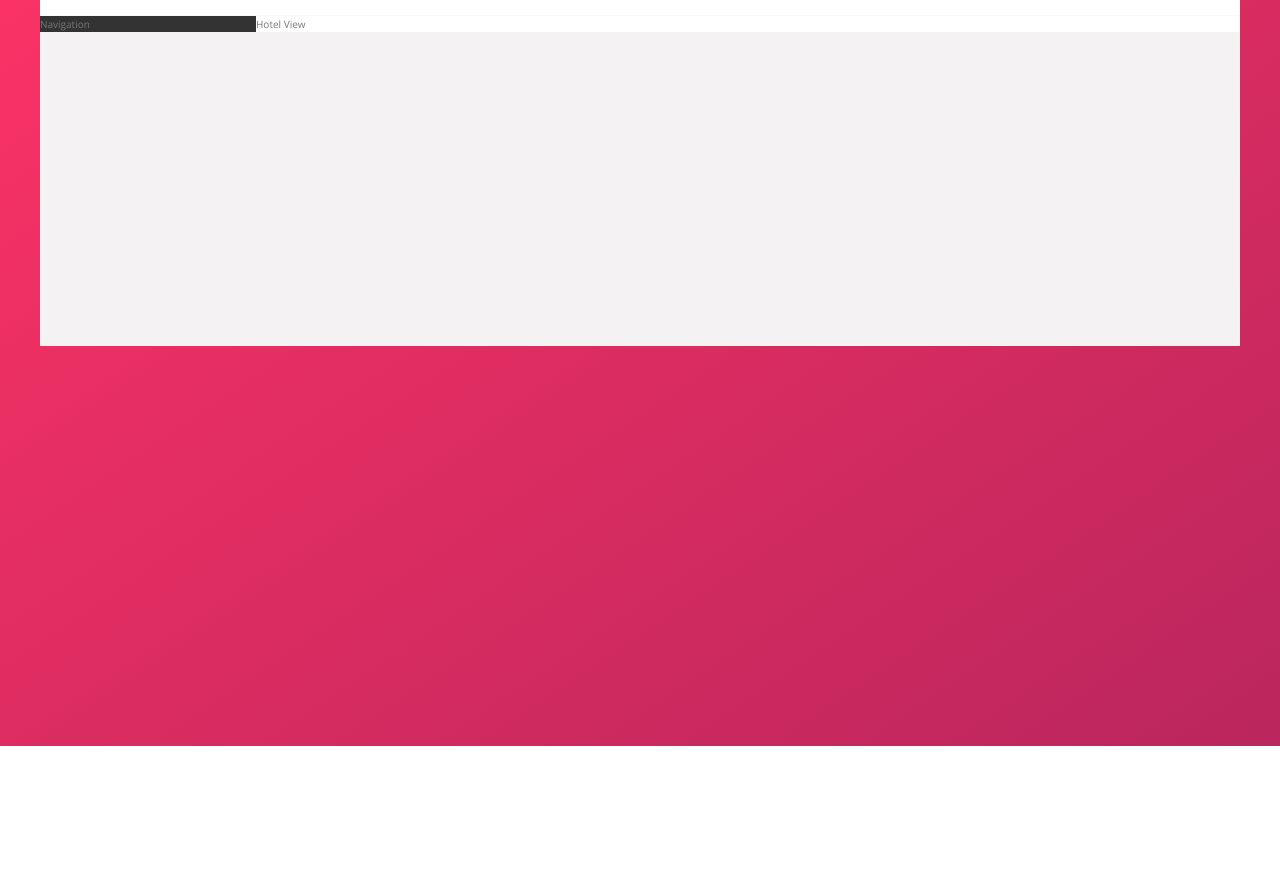
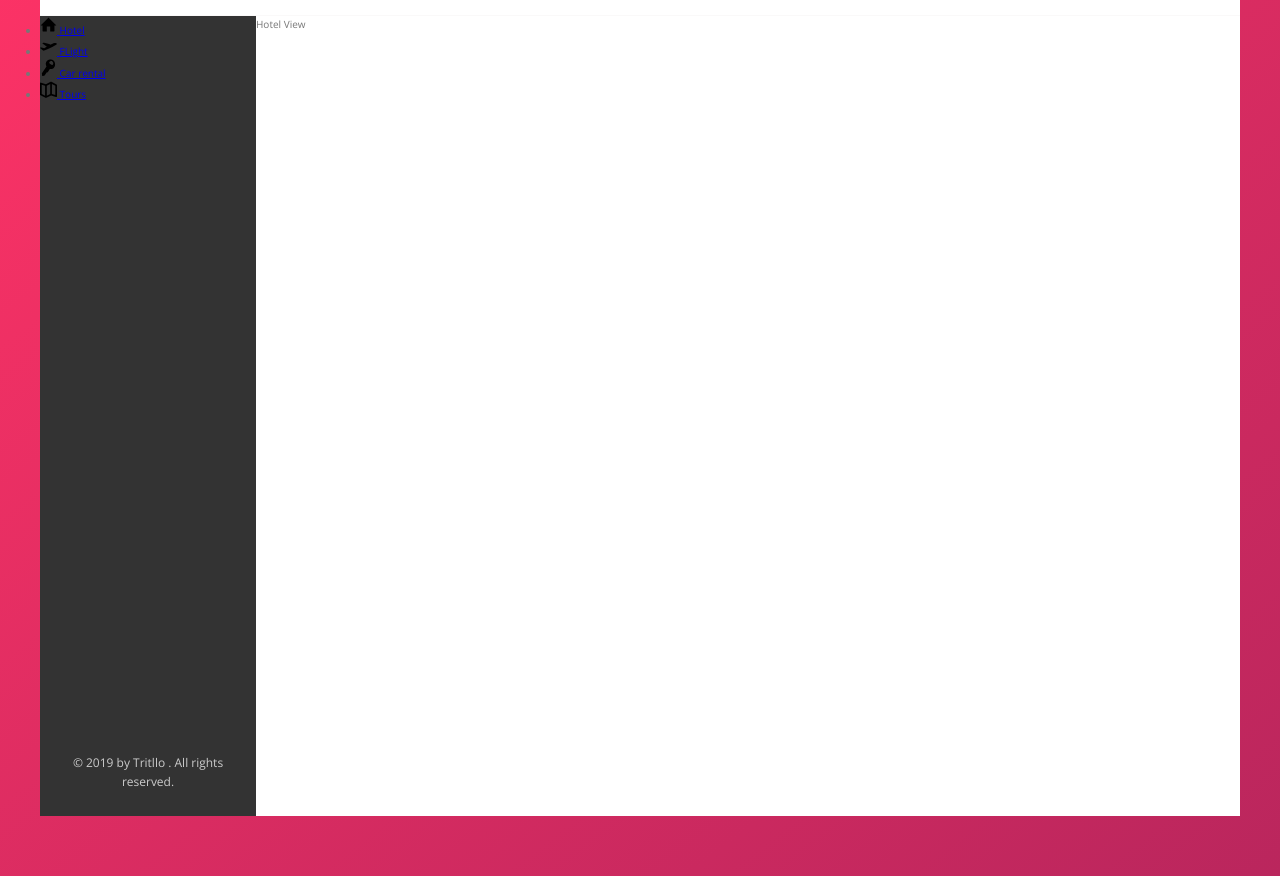
Before and after one commit to raminrez/Tritllo, a website: page index.html in a window 1280 px wide. Shown: the part 114-990 px from the top of the page. Before the commit the page ends 860 px from the top, so only its background shows below. Drawn offline with nearby package versions, Linux system fonts and the light colour scheme.

Commit message:
Add navigation layout

```diff
--- a/index.html
+++ b/index.html
@@ -54,8 +54,49 @@
 
       <div class="content">
         <nav class="sidebar">
-          Navigation
+          <ul class="side-nav">
+            <li class="side-nav__item">
+              <a href="#" class="side-nav__link">
+                <svg class="side-nav__icon">
+                  <use xlink:href="img/sprite.svg#icon-home" />
+                </svg>
+                <span>Hotel</span>
+              </a>
+            </li>
+
+            <li class="side-nav__item">
+              <a href="#" class="side-nav__link">
+                <svg class="side-nav__icon">
+                  <use xlink:href="img/sprite.svg#icon-aircraft-take-off" />
+                </svg>
+                <span>FLight</span>
+              </a>
+            </li>
+
+            <li class="side-nav__item">
+              <a href="#" class="side-nav__link">
+                <svg class="side-nav__icon">
+                  <use xlink:href="img/sprite.svg#icon-key" />
+                </svg>
+                <span>Car rental</span>
+              </a>
+            </li>
+
+            <li class="side-nav__item">
+              <a href="#" class="side-nav__link">
+                <svg class="side-nav__icon">
+                  <use xlink:href="img/sprite.svg#icon-map" />
+                </svg>
+                <span>Tours</span>
+              </a>
+            </li>
+          </ul>
+
+          <div class="legal">
+            &copy; 2019 by Tritllo . All rights reserved.
+          </div>
         </nav>
+
         <main class="hotel-view">
           Hotel View
         </main>
--- a/sass/_component.scss
+++ b/sass/_component.scss
@@ -115,3 +115,27 @@
     margin-right: 1rem;
   }
 }
+
+/////////////////////////////////////////////
+// SIDE NAVIGATION
+.side-nav {
+  &__item {
+  }
+
+  &__link {
+  }
+
+  &__icon {
+    height: 1.75rem;
+    width: 1.7rem;
+  }
+}
+
+/////////////////////////////////////////////
+// LEGAL TEXT
+.legal {
+  font-size: 1.2rem;
+  color: var(--color-gray-light-4);
+  text-align: center;
+  padding: 2.5rem;
+}
--- a/sass/_layout.scss
+++ b/sass/_layout.scss
@@ -23,6 +23,10 @@
 }
 
 .sidebar {
+  display: flex;
+  flex-direction: column;
+  justify-content: space-between;
+
   background-color: var(--color-gray-dark-1);
   flex: 0 0 18%;
 }
@@ -30,4 +34,6 @@
 .hotel-view {
   background-color: #fff;
   flex: 1;
+
+  height: 80rem;
 }
```
Also changed, not shown: css/style.css.
